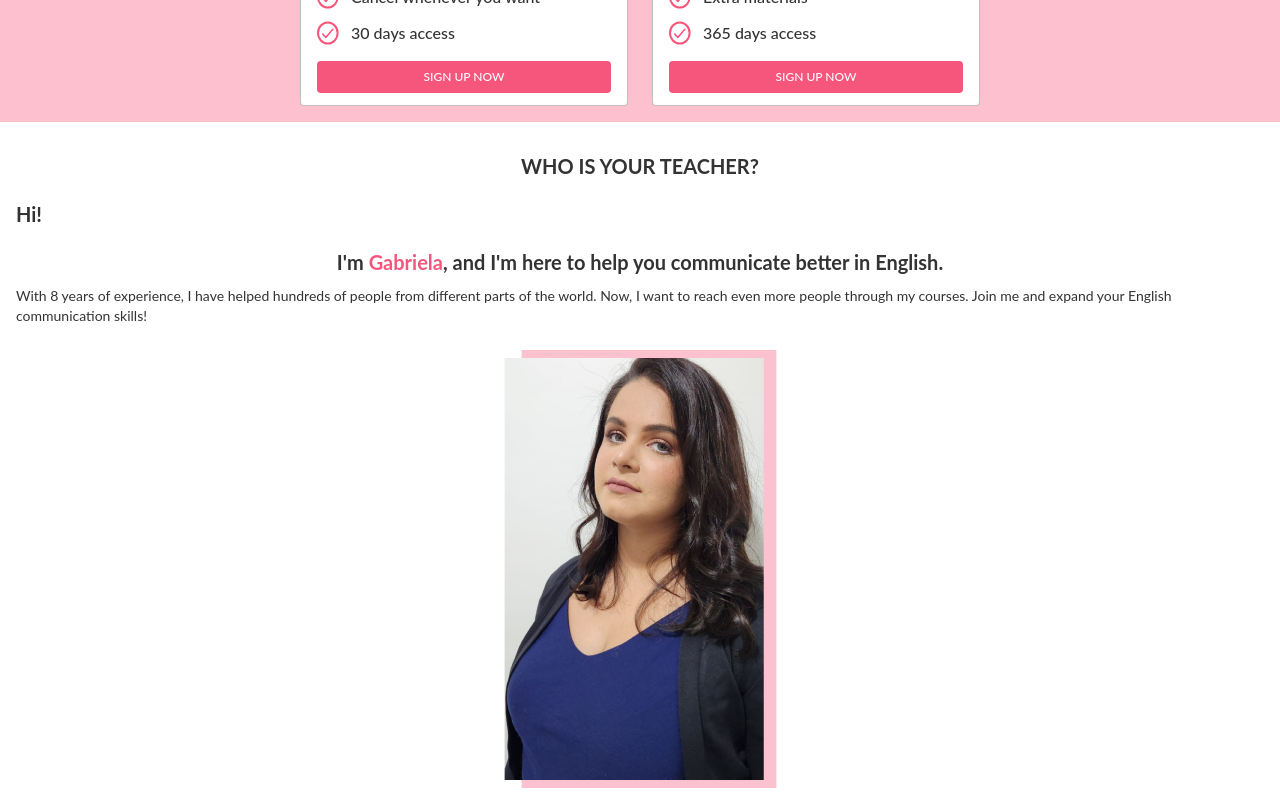
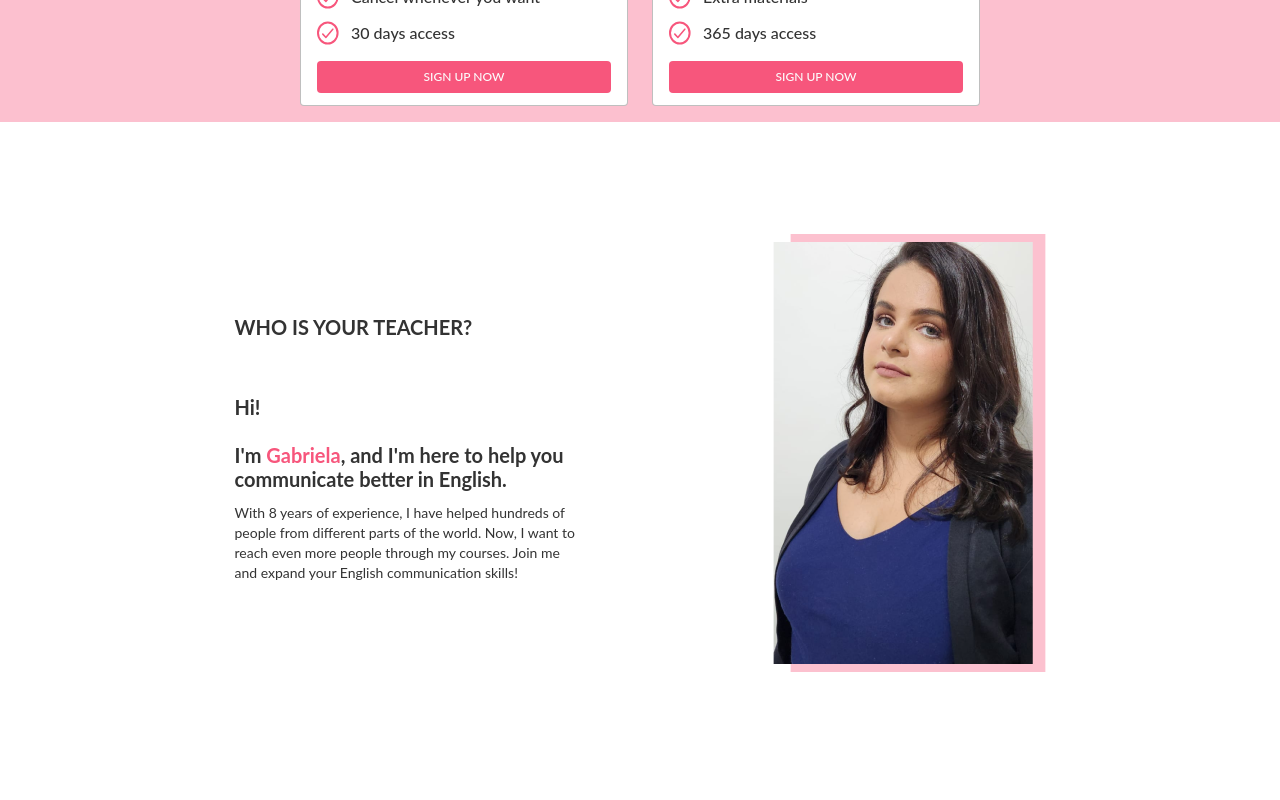
Before and after one commit to gabrielmulleer/english-with-gabriela, a React (Vite) app: page / in a window 1280 px wide. Shown: the part 2040-2840 px from the top of the page. Built offline with nearby package versions, Linux system fonts and the light colour scheme.

Commit message:
feat: add tablet and big screens suport to the about component

```diff
--- a/src/app/About/index.tsx
+++ b/src/app/About/index.tsx
@@ -3,12 +3,15 @@ export default function About() {
   return (
     <section
       id="about"
-      className="px-4 py-4 mb-4 flex flex-col items-center justify-center"
+      className="px-4 py-4 mb-4 flex flex-col items-center justify-center md:flex-row lg:p-28 xl:gap-20"
     >
-      <h2 className="text-xl/6 mb-6 mt-4 font-bold text-[#333333]">
+      <div className="md:pr-28 lg:max-w-[458px]">
+        <h2 className="text-xl/6 mb-6 mt-4 font-bold text-[#333333] md:text-start md:mb-14">
           WHO IS YOUR TEACHER?
         </h2>
-      <p className="self-start mb-6 text-xl/6 font-bold text-[#333333]">Hi!</p>
+        <p className="text-start mb-6 text-xl/6 font-bold text-[#333333] ">
+          Hi!
+        </p>
         <p className="text-start mb-3 text-xl/6 font-bold text-[#333333]">
           I'm <span className="text-[#F7567C]">Gabriela</span>, and I'm here to
           help you communicate better in English.
@@ -19,6 +22,7 @@ export default function About() {
           through my courses. Join me and expand your English communication
           skills!
         </p>
+      </div>
       <img src={Profile} alt="" />
     </section>
   );
```
Lines whose indentation alone changed are shown as unchanged.
